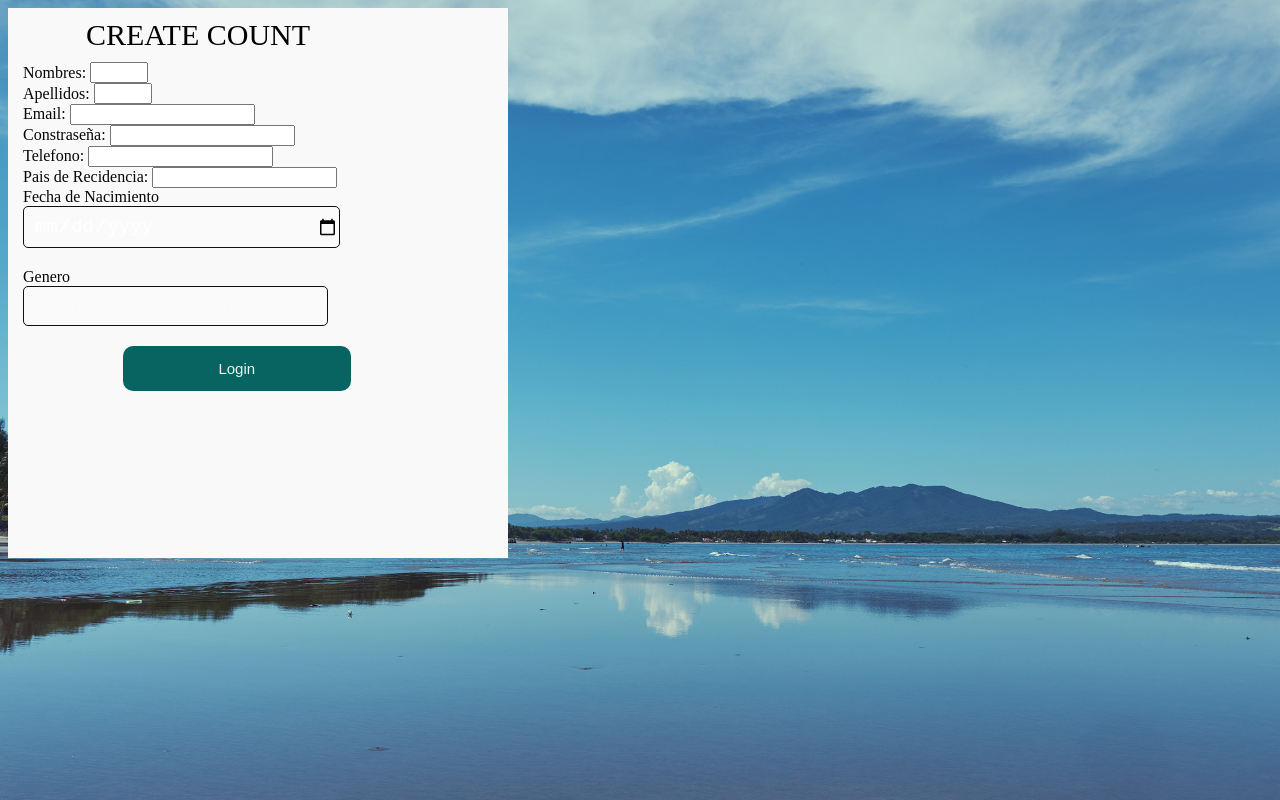
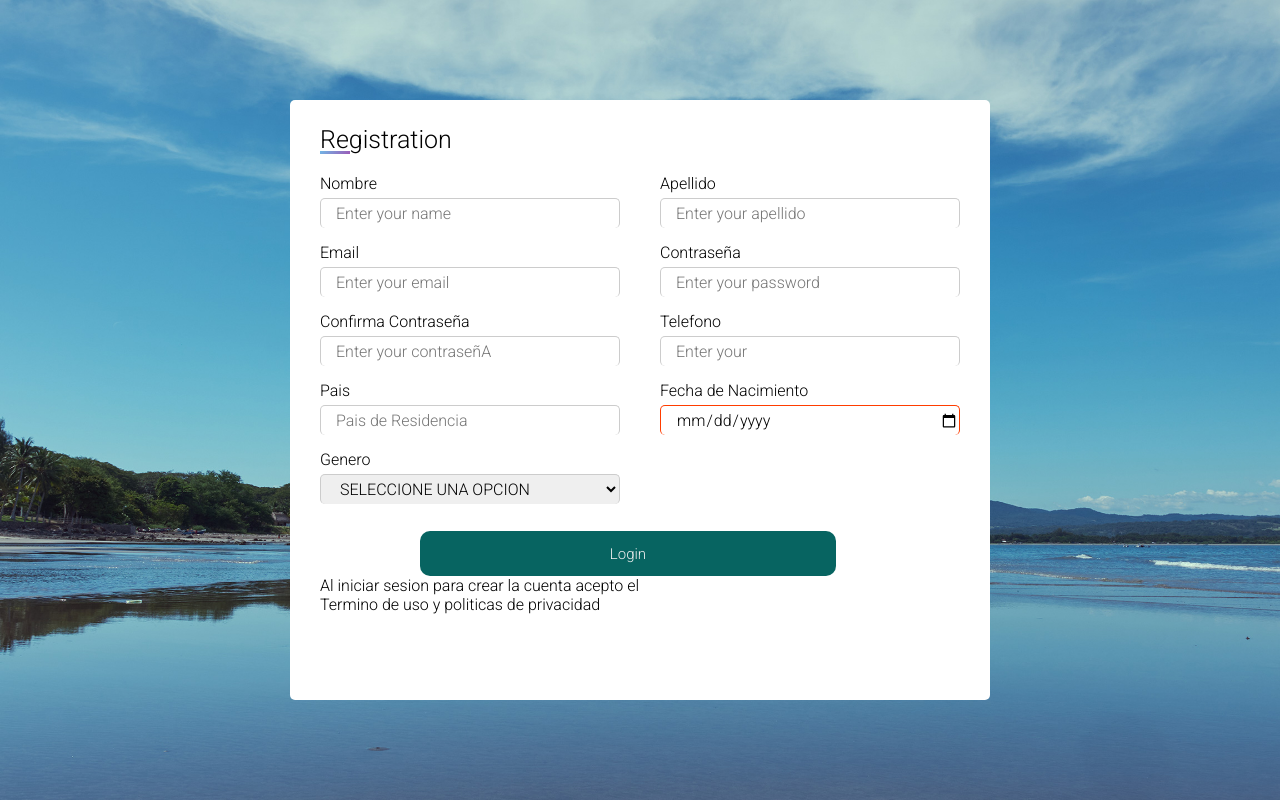
Before and after one commit to marcosherna/travelSv-programacionWEB, a plain HTML site: page src/count.html in a window 1280 px wide. Drawn offline with Linux system fonts and the light colour scheme.

Commit message:
Segundo Avance

```diff
--- a/src/count.html
+++ b/src/count.html
@@ -4,58 +4,68 @@
     <meta charset="UTF-8">
     <meta http-equiv="X-UA-Compatible" content="IE=edge">
     <meta name="viewport" content="width=device-width, initial-scale=1.0">
-    <link rel="stylesheet" href="estilo.css/estilo1.css">
-    <title>COUNT</title>
+    <link rel="stylesheet" href="styles/styles1.css">
+
+    <link rel="preconnect" href="https://fonts.googleapis.com">
+    <link rel="preconnect" href="https://fonts.gstatic.com" crossorigin>
+    <link href="https://fonts.googleapis.com/css2?family=Abel&family=Roboto:wght@300&display=swap" rel="stylesheet">
+    <title>Count</title>
 </head>
 <body>
-    <div class="box">
     <div class="container">
-            <div class="top-header">
-                <header>CREATE COUNT</header>
+        <div class="title">Registration</div>
+        <from action="#">
+            <div class="user-details">
+                <div class="input-box">
+                    <span class="details">Nombre</span>
+                    <input type="text" placeholder="Enter your name" required>
                 </div>
-            <div class="input-nombre">
-                <label>Nombres:</label>
-                <input type="name" class="input" required>
+                <div class="input-box">
+                    <span class="details">Apellido</span>
+                    <input type="text" placeholder="Enter your apellido" required>
                 </div>
-            <div class="input-apellido">
-                <label>Apellidos:</label>
-                <input type="lastname" class="input" required>
+                <div class="input-box">
+                    <span class="details">Email</span>
+                    <input type="text" placeholder="Enter your email" required>
                 </div>
-            <div class="input-email">
-                <label>Email:</label>
-                <input type="email" class="input" required>
+                <div class="input-box">
+                    <span class="details">Contraseña</span>
+                    <input type="text" placeholder="Enter your password" required>
                 </div>
-            <div class="input-password">
-                <label>Constraseña:</label>
-                <input type="password" class="input"  required>
+                <div class="input-box">
+                    <span class="details">Confirma Contraseña</span>
+                    <input type="text" placeholder="Enter your contraseñA" required>
                 </div>
-            <div class="input-telefono">
-                <label>Telefono:</label>
-                <input type="Telefono" class="input" required>
+                <div class="input-box">
+                    <span class="details">Telefono</span>
+                    <input type="text" placeholder="Enter your " required>
                 </div>
-            <div class="input-pais">
-                <label>Pais de Recidencia:</label>
-                <input type="pais" class="input" required>
-
+                <div class="input-box">
+                    <span class="details">Pais</span>
+                    <input type="text" placeholder="Pais de Residencia" required>
                 </div>
-            <div class="input-fechanacimiento">
-                <div class="da">
-                    <label for="text">Fecha de Nacimiento</label>
+                <div class="input-box">
+                    <span class="details">Fecha de Nacimiento</span>
                     <input type="date" name="date" value="date">
                 </div>
-            </div>
-            <div class="input-field">
-                <label>Genero</label>
+                <div class="input-box">
+                    <span class="details">Genero</span>
                     <select name="Genero">
                         <option value="SELECCION">SELECCIONE UNA OPCION</option>
                         <option value="MASCULINO">MASCULINO</option>
                         <option value="FEMENINO">FEMENINO</option>
                      </select>
                 </div>
+            </div>
+            <!-- /*CAMBIA AL SIGUIENTE DIV PARA EL BOTON*/ -->
             <div class="input-field">
                     <input type="submit" class="submit" value="Login">
             </div>
+            <div class="politicas">
+                <label>Al  iniciar sesion para crear la cuenta  acepto el</label><br>
+                <label>Termino de uso y politicas de privacidad</label>
             </div>
+        </from>
     </div>
 </body>
 </html>
--- a/src/estilo.css/estilo1.css
+++ /dev/null
@@ -1,117 +0,0 @@
-@import url('https://fonts.googleapis.com/css2?family=Nunito:wght@400;600;800&display=swap');
-
-body{
-    background-image:url("../img/fondo3.jpg");
-    background-size: cover;
-    background-repeat: no repeat;
-    background-position: center;
-    background-attachment: fixed;
-}
-/*CONTENEDOR*/
-.box{
-    background-color: #f9f9f9;
-    width: 500px;
-    height:550px;
-    flex-direction: center;
-}
-.container{
-    width: 350px;
-    flex-direction:column;
-    padding: 0 15px 0 15px;
-}
-header{
-    color: #000000;
-    font-size: 30px;
-    display: flex;
-    justify-content: center;
-    padding: 10px 0 10px 0;
-}
-/*cambiando los inputs*/
-.input-nombre .input{
-    height: 15px;
-    width: 50px;
-    color:#000000;
-    font-size: 15px;
-}
-.input-apellido .input{
-    height: 15px;
-    width: 50px;
-    color: #000000;
-    font-size: 15px;
-    min-height: auto;
-    display: inline-block;
-}
-.input-field .input {
-    height: 40px;
-    width: 87%;
-    color: #020202;
-    font-size: 19px;
-    padding: 0 0 10 10px;
-    background: rgba(82, 81, 81, 0.1);
-    outline: none;
-    border: 1px solid #0f0f0f;
-    margin-bottom: 20px;
-    border-radius: 5px;
-}
-::-webkit-input-placeholder{
-    color: #fff;
-}
-/*BOTON LOGIN*/
-.submit{
-    border:none;
-    border-radius: 10px;
-    font-size: 15px;
-    height: 45px;
-    outline: none;
-    margin: 0 0 0 100px;
-    width: 65%;
-    color:rgb(239, 239, 239);
-    background: rgba(7, 100, 97, 1);
-    cursor: pointer;
-    transition: .3s;
-}
-.submit:hover{
-    box-shadow: 1px 5px 7px 1px rgba(7, 100, 97, 0.266);
-}
-
-.two-col{
-    display: flex;
-    flex-direction: row;
-    justify-content: space-between;
-    color:#010101;
-    font-size: small;
-    margin-top: 10px;
-}
-label{
-    margin-bottom: 70px;
-    color: #060505;
-}
-
-select{
-    height: 40px;
-    width: 87%;
-    color: #f9f9f9;
-    font-size: 19px;
-    padding: 0 0 0 10px;
-    background: rgba(255, 255, 255, 0.1);
-    outline: none;
-    border: 1px solid #0f0f0f;
-    margin-bottom: 20px;
-    border-radius: 5px;
-}
-option{
-    color: #151515;
-    background:transparent;
-}
-input[type="date"] {
- height: 40px;
- width: 87%;
- color:#fff;
- font-size: 19px;
- padding: 0 0 0 10px;
- background:rgba(255, 255, 255, 0.1);
- outline: none;
-    border: 1px solid #0f0f0f;
-    margin-bottom: 20px;
-    border-radius: 5px;
-}
--- /dev/null
+++ b/src/styles/styles1.css
@@ -0,0 +1,97 @@
+
+
+*{
+    margin: 0;
+    padding: 0;
+    box-sizing: border-box;
+    font-family: 'Abel', sans-serif;
+    font-family: 'Roboto', sans-serif;
+}
+body{
+    display: flex;
+    height: 100vh;
+    background-image:url("../img/fondo3.jpg");
+    background-size: cover;
+    background-repeat: no repeat;
+    background-position: center;
+    background-attachment: fixed;
+    justify-content: center;
+    align-items: center;
+}
+.container{
+    background-color: #ffffff;
+    width: 700px;
+    height:600px;
+    padding: 25px 30px;
+    border-radius: 5px;
+
+}
+.container .title{
+    font-size: 25px;
+    font-weight: 500;
+    position: relative;
+}
+.container .title::before{
+    content: '';
+    position: absolute;
+    left: 0;
+    bottom: 0;
+    height: 3px;
+    width: 30px;
+    background: linear-gradient(135deg, #71b7e6,#9b59b6);
+}
+.container from .user-details{
+    display: flex;
+    flex-wrap:wrap;
+    justify-content: space-between;
+    margin:20px 0 12px 0;
+}
+from .user-details .input-box{
+    margin-bottom:15px;
+    width: calc(100% / 2 - 20px);
+}
+.user-details .input-box .details{
+    display: block;
+    font-weight: 500;
+    margin-bottom: 5px;
+}
+.user-details .input-box input{
+    height: 30px;
+    width: 100%;
+    outline: none;
+    border-radius: 5px;
+    border: 1px solid #ccc;
+    padding-left: 15px;
+    font-size: 16px;
+    border-bottom: 2px;
+    transition: all 0.3s ease;
+}
+.user-details .input-box select{
+    height: 30px;
+    width: 100%;
+    outline: none;
+    border-radius: 5px;
+    border: 1px solid #ccc;
+    padding-left: 15px;
+    font-size: 16px;
+    border-bottom: 2px;
+    transition: all 0.3s ease;
+
+}
+ .user-details .input-box input:focus,
+.user-details .input-box input:valid{
+    border-color: #FF3D00;
+}
+.submit{
+    border:none;
+    border-radius: 10px;
+    font-size: 15px;
+    height: 45px;
+    outline: none;
+    margin: 0 0 0 100px;
+    width: 65%;
+    color:rgb(239, 239, 239);
+    background: rgba(7, 100, 97, 1);
+    cursor: pointer;
+    transition: .3s;
+}
```
Also changed, not shown: src/index.html (+10 -9 lines), src/styles/styles.css (renamed from src/estilo.css/estilo.css, +18 -11 lines). Lines whose indentation alone changed are shown as unchanged.
